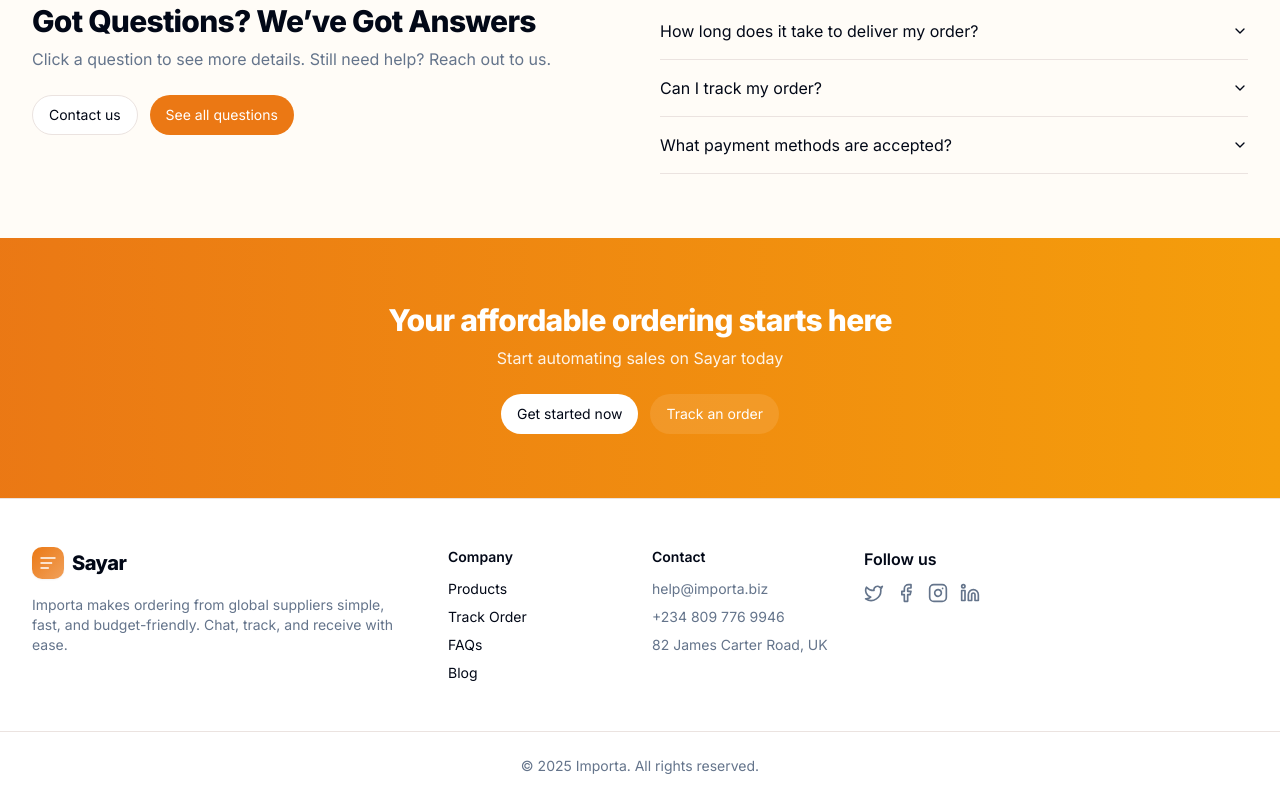
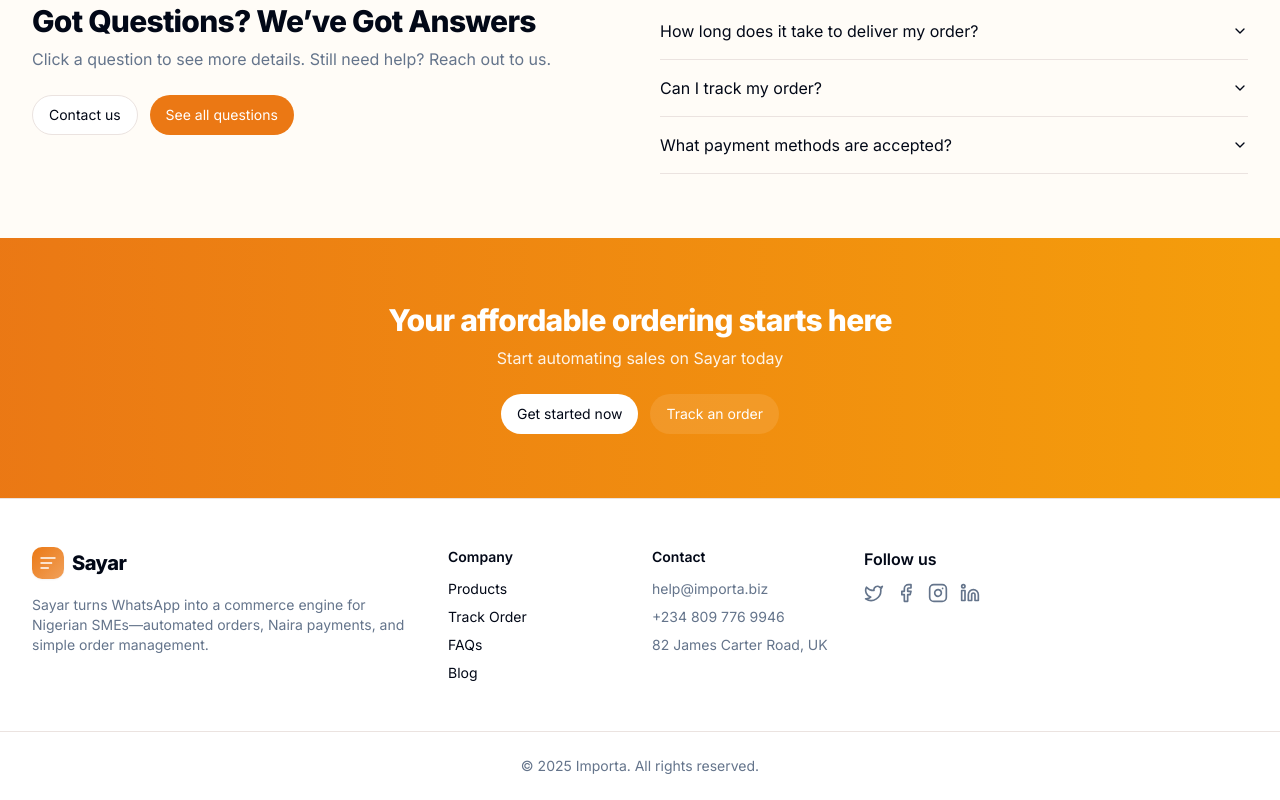
Before and after one commit to nonsonwaukwa/sayarsite, a React (Vite) app: page / in a window 1280 px wide. Shown: the part 2386-3186 px from the top of the page. Built offline with nearby package versions, Linux system fonts and the light colour scheme.

Commit message:
Update footer paragraph copy
cgen-f9bbc24adfa34ef8a0a31ca18280ca9f

```diff
--- a/client/components/layout/Footer.tsx
+++ b/client/components/layout/Footer.tsx
@@ -14,7 +14,7 @@ export default function Footer() {
             <span className="font-extrabold tracking-tight text-xl">Sayar</span>
           </div>
           <p className="mt-4 text-sm text-muted-foreground max-w-sm">
-            Importa makes ordering from global suppliers simple, fast, and budget-friendly. Chat, track, and receive with ease.
+            Sayar turns WhatsApp into a commerce engine for Nigerian SMEs—automated orders, Naira payments, and simple order management.
           </p>
         </div>
         <div className="grid grid-cols-2 gap-6 text-sm">
```
